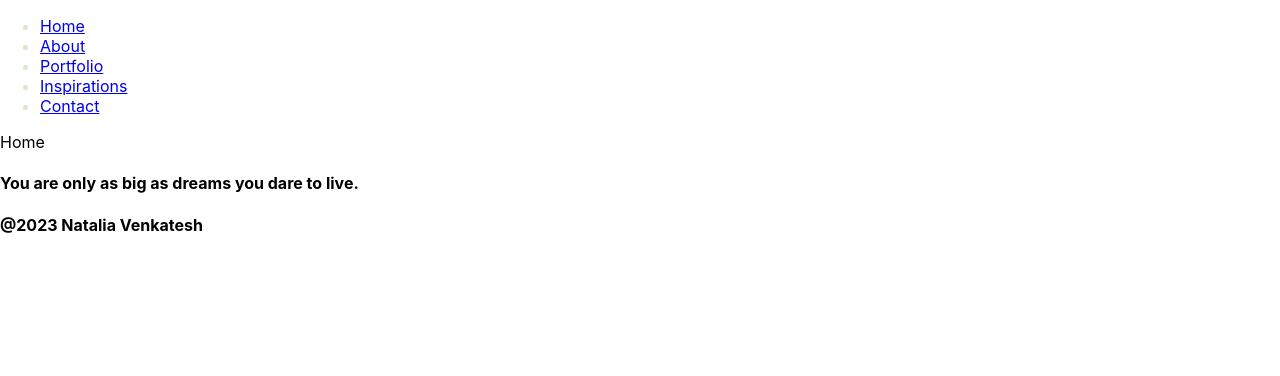
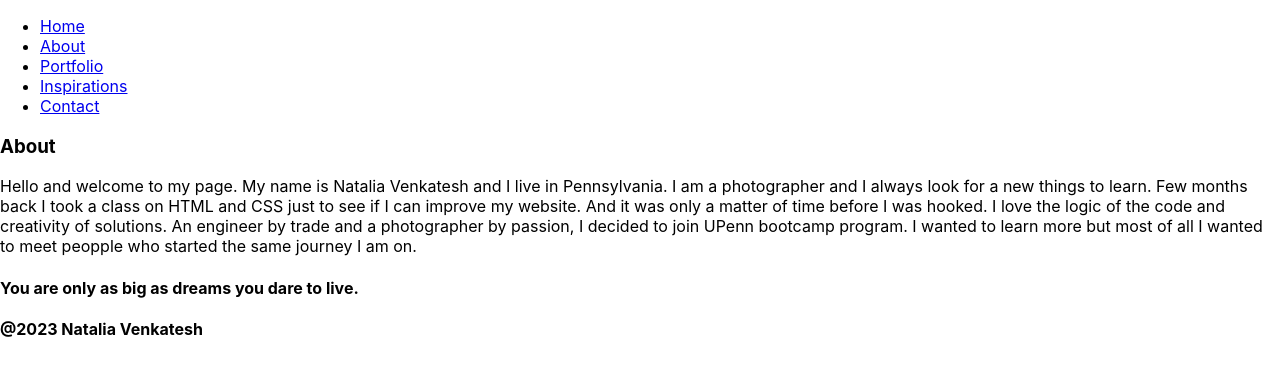
Before and after one commit to NataVenk/proportfolio, a React (Create React App) app: page /#/about in a window 1280 px wide. Shown: the top 376 px of the page. Built offline with nearby package versions, Linux system fonts and the light colour scheme.

Commit message:
updated routes

```diff
--- a/src/App.js
+++ b/src/App.js
@@ -1,15 +1,74 @@
-// import { useState } from 'react';
-import React from "react";
 import './App.css';
-// import { About, Portfolio, Contact} from './components';
-// import {Nav} from './components';
-// import Image from './components/Image';
-import MainContainer from './components/MainContainer';
-const App =() => <MainContainer/>
-// function App() {
-// const [currentPage, setCurrentPage] = useState("Home")
+import Home from './components/pages/Home';
+import Portfolio from './components/pages/Portfolio';
+import About from './components/pages/About';
+import Contact from './components/pages/Contact';
+import Inspirations from './components/pages/Inspirations';
+import { HashRouter as Router, Route, Routes, Link }from 'react-router-dom';
 
-//   return (
+function App() {
+    return (
+        <div className = "Main">
+            <Router>
+                <div>
+                    <ul>
+                        <li>
+                        <Link to="/">Home</Link>
+                        </li>
+                        <li>
+                        <Link to="/about">About</Link>
+                        </li>
+                        <li>
+                        <Link to="/portfolio">Portfolio</Link>
+                        </li>
+                        <li>
+                        <Link to="/inspirations">Inspirations</Link>
+                        </li>
+                        <li>
+                        <Link to="/contact">Contact</Link>
+                        </li>
+
+                    </ul>
+                </div>
+                <Routes>
+                    <Route
+                    path="/"
+                    element = {<Home/>}
+                    />
+                     <Route
+                    path="/about"
+                    element = {<About/>}
+                    />
+                     <Route
+                    path="/portfolio"
+                    element = {<Portfolio/>}
+                    />
+                     <Route
+                    path="/inspirations"
+                    element = {<Inspirations/>}
+                    />
+                     <Route
+                    path="/contact"
+                    element = {<Contact/>}
+                    />
+
+
+
+                </Routes>
+            </Router>
+
+
+
+        </div>
+    );
+}
+
+
+
+
+export default App;
+
+
 //     < >
 //       <Nav setCurrentPage = {setCurrentPage}/>
 //       {currentPage === "About" && <About />}
@@ -24,5 +83,3 @@ const App =() => <MainContainer/>
 //     </>
 //   );
 // }
-
-export default App;
--- /dev/null
+++ b/src/components/Footer.jsx
@@ -0,0 +1,14 @@
+import React from 'react'
+
+const Footer = () => {
+  return (
+    <div>
+        <footer>
+        <h4>You are only as big as dreams you dare to live.</h4>
+        <h4> @2023 Natalia Venkatesh</h4>
+       </footer>
+    </div>
+  )
+}
+
+export default Footer
--- a/src/components/MainContainer.js
+++ /dev/null
@@ -1,44 +0,0 @@
-import React, { useState } from 'react';
-import Nav from './Nav';
-import Home from './pages/Home';
-
-import Portfolio from './pages/Portfolio';
-import About from './pages/About';
-import Contact from './pages/Contact';
-
-import Inspirations from './pages/Inspirations';
-
-export default function MainContainer() {
-  const [currentPage, setCurrentPage] = useState('Home');
-
-  // This method is checking to see what the value of `currentPage` is. Depending on the value of currentPage, we return the corresponding component to render.
-  const renderPage = () => {
-    if (currentPage === 'Home') {
-      return <Home />;
-    }
-    if (currentPage === 'About') {
-      return <About />;
-    }
-    if (currentPage === 'Portfolio') {
-      return <Portfolio/>;
-    }
-    if (currentPage === 'Inspirations') {
-        return <Inspirations/>;
-      }
-
-        return <Contact/>;
-
-
-  };
-
-  const handlePageChange = (page) => setCurrentPage(page);
-
-  return (
-    <div>
-      {/* We are passing the currentPage from state and the function to update it */}
-      <Nav currentPage={currentPage} handlePageChange={handlePageChange} />
-      {/* Here we are calling the renderPage method which will return a component  */}
-      {renderPage()}
-    </div>
-  );
-}
--- a/src/components/index.js
+++ b/src/components/index.js
@@ -4,7 +4,8 @@ import About from './pages/About'
 import Contact from './pages/Contact'
 import Inspirations from './pages/Inspirations'
 import Home from './pages/Home'
+import Footer from './Footer'
 export {Nav}
 
 
-export {Home, Portfolio, About, Inspirations, Contact}
+export {Home, Portfolio, About, Inspirations, Contact, Footer}
--- a/src/components/pages/About.jsx
+++ b/src/components/pages/About.jsx
@@ -1,30 +1,31 @@
-import React from 'react'
+import React from "react";
+
+import Footer from '../Footer';
 
 const About = () => {
   return (
     <div>
+
       <div className="top-section">
-                <h3>About</h3>
+        <h3>About</h3>
+      </div>
+      <div className="bottom-section">
+        <p>
+          {" "}
+          <span className="dot"></span>Hello and welcome to my page. My name is
+          Natalia Venkatesh and I live in Pennsylvania. I am a photographer and
+          I always look for a new things to learn. Few months back I took a
+          class on HTML and CSS just to see if I can improve my website. And it
+          was only a matter of time before I was hooked. I love the logic of the
+          code and creativity of solutions. An engineer by trade and a
+          photographer by passion, I decided to join UPenn bootcamp program. I
+          wanted to learn more but most of all I wanted to meet peopple who
+          started the same journey I am on.
+        </p>
+      </div>
+      <Footer />
+    </div>
+  );
+};
 
-            </div>
-            <div className="bottom-section">
-
-
-                <p> <span className="dot"></span>Hello and welcome to my page.
-                My name is Natalia Venkatesh and I live in Pennsylvania. I am a photographer
-                 and I always look for a new things to learn. Few months back I took a class on HTML
-                  and CSS just to see if I can improve my website.  And it was only a matter of time before
-                   I was hooked. I love the logic of the code and creativity of solutions. An engineer by trade
-                   and a photographer by passion, I decided to join UPenn bootcamp program. I wanted to learn
-                   more but most of all I wanted to meet peopple who started the same journey I am on.
-                   </p>
-            </div>
-
-
-
-
-    </div>
-  )
-}
-
-export default About
+export default About;
--- a/src/components/pages/Contact.jsx
+++ b/src/components/pages/Contact.jsx
@@ -1,10 +1,13 @@
 import React from "react";
+
+import Footer from '../Footer';
 
 
 
 const Contact = () => {
   return (
     <div>
+
       <div className="top-section">
         <h3>Let's Connect</h3>
       </div>
@@ -34,11 +37,8 @@ const Contact = () => {
           </li>
         </ul>
       </div>
+      <Footer />
 
-      <footer>
-        <h4>You are only as big as dreams you dare to live.</h4>
-        <h4> @2023 Natalia Venkatesh</h4>
-      </footer>
     </div>
   );
 };
--- a/src/components/pages/Home.jsx
+++ b/src/components/pages/Home.jsx
@@ -1,16 +1,17 @@
 import React from 'react'
+
+import Footer from '../Footer';
 
 const Home = () => {
   return (
-    <div>Home
+    <div>
+
+      <p> Home </p>
 
 
 
 
-      <footer>
-        <h4>You are only as big as dreams you dare to live.</h4>
-        <h4> @2023 Natalia Venkatesh</h4>
-       </footer>
+        <Footer />
     </div>
   )
 }
--- a/src/components/pages/Inspirations.jsx
+++ b/src/components/pages/Inspirations.jsx
@@ -1,9 +1,16 @@
-import React from 'react'
+import React from "react";
 
-const Inspirations= () => {
+import Footer from '../Footer';
+
+const Inspirations = () => {
   return (
-    <div>Inspirations</div>
-  )
-}
+    <div>
+
+      <p>Inspirations</p>
+
+      <Footer />
+    </div>
+  );
+};
 
 export default Inspirations;
--- a/src/components/pages/Portfolio.jsx
+++ b/src/components/pages/Portfolio.jsx
@@ -1,43 +1,42 @@
-import React from 'react'
+import React from "react";
+
+import Footer from '../Footer';
 
 const Portfolio = () => {
   return (
     <div>
-    <div className='top-section'>
 
+      <div className="top-section">
         <h3>Portfolio</h3>
       </div>
 
-
-    <div className='recent-project'>
-
-                   <div className='recent'>
-                     <a   href="https://natavenk.github.io/code-refactor/"> Code Refactor Project </a>
+      <div className="recent-project">
+        <div className="recent">
+          <a href="https://natavenk.github.io/code-refactor/">
+            {" "}
+            Code Refactor Project{" "}
+          </a>
         </div>
-
       </div>
-    <div className='recent-project'>
-
+      <div className="recent-project">
         <div className="recent">
-                      <a   href="https://github.com/NataVenk/Project-SportClub"> Fitness club </a>
+          <a href="https://github.com/NataVenk/Project-SportClub">
+            {" "}
+            Fitness club{" "}
+          </a>
         </div>
-
       </div>
-    <div className='recent-project'>
-
-                     <div className='recent'>
-                       <a   href="https://natavenk.github.io/bio-repo/"> Bio Project </a>
+      <div className="recent-project">
+        <div className="recent">
+          <a href="https://github.com/NataVenk/Note-Taker">
+          {" "}
+          Note Taker{" "}
+           </a>
         </div>
-
       </div>
-
+      <Footer />
     </div>
   );
 };
 
-
-
-
-
-
-export default Portfolio
+export default Portfolio;
```
Lines whose indentation alone changed are shown as unchanged.
